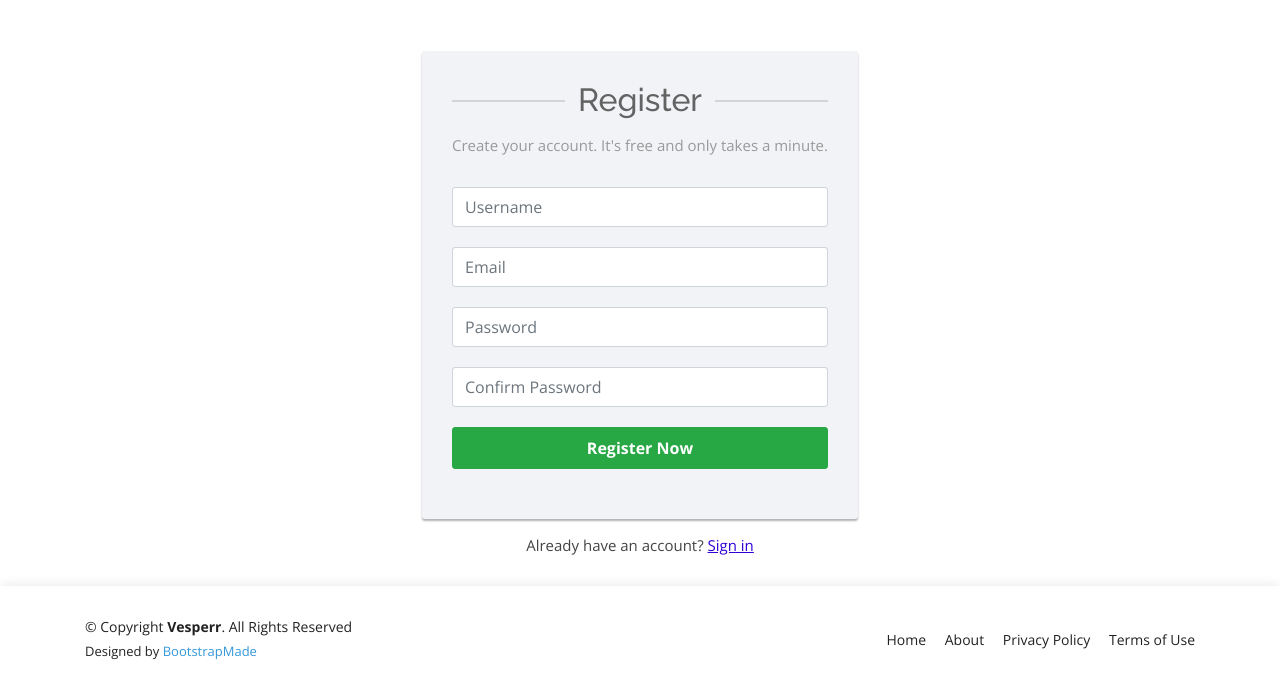
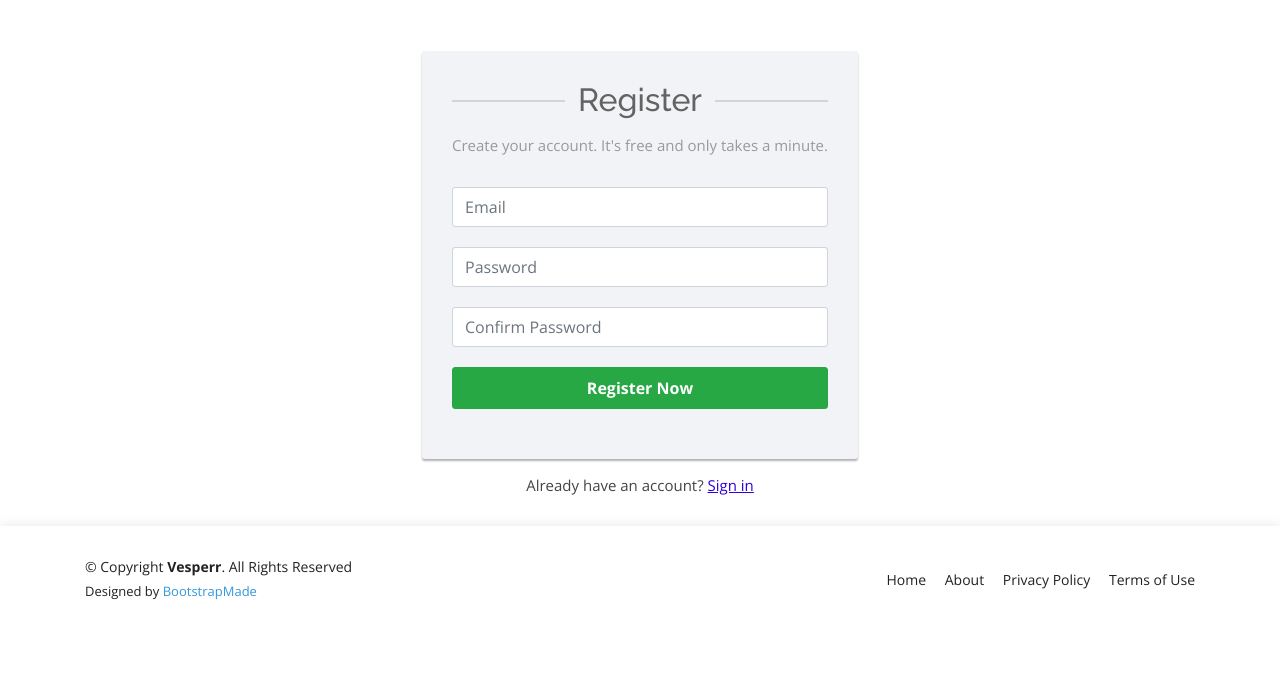
Before and after one commit to Divyansh044/Django-Ecommerce, a Django app: page /divauth/signup/ in a window 1280 px wide. Shown: the part 195-887 px from the top of the page. After the commit the page ends 795 px from the top, so only its background shows below. Run offline with Django 4.2, Linux system fonts and the light colour scheme; some libraries are stand-ins or nearby versions.

Commit message:
Successfully added signup and login features

```diff
--- a/ecommerce/divauth/views.py
+++ b/ecommerce/divauth/views.py
@@ -1,6 +1,6 @@
 from django.shortcuts import render, HttpResponse,redirect
 from django.contrib.auth.models import User
-from django.contrib.auth import authenticate,login,logout
+from django.contrib.auth import authenticate,login as auth_login,logout
 from django.contrib import messages
 
 #email import
@@ -13,7 +13,6 @@ from django. core.mail.message import EmailMessage
 def signup(request):
 
     if request.method=="POST":
-        username=request.POST['username']
         email=request.POST['email']
         password=request.POST['pass1']
         confirm_password=request.POST['pass2']
@@ -21,21 +20,38 @@ def signup(request):
             messages.warning(request,"Password doest not match")
             return render(request,'auth/signup.html')
         try:
-            if User.objects.get(email=email):
+            if User.objects.get(username=email):
                 messages.warning(request,"Email is already Used")
                 return render(request,'auth/signup.html')
 
         except Exception as identifier:
             pass
 
+        except Exception as identifier:
+            pass
 
-        myuser=User.objects.create_user(username,email,password)
+
+        myuser=User.objects.create_user(email,email,password)
         myuser.save()
         messages.info(request,"Signup Successfull!!! Please Login")
-        return redirect('/auth/login/')
+        return redirect('/divauth/login/')
 
     return render(request,'auth/signup.html')
 
 
 def login(request):
+    if request.method=="POST":
+        username=request.POST['email']
+        userpassword=request.POST['pass1']
+        myuser=authenticate(username=username,password=userpassword)
+
+        if myuser is not None:
+            auth_login(request,myuser)
+            messages.success(request,'Login Success')
+            return render(request,'index.html')
+
+        else:
+            messages.error(request,"Email or password is wrong")
+            return redirect('/divauth/login')
+
     return render(request,'auth/login.html')
--- a/ecommerce/ecommerce/settings.py
+++ b/ecommerce/ecommerce/settings.py
@@ -12,6 +12,7 @@ https://docs.djangoproject.com/en/4.2/ref/settings/
 
 from pathlib import Path
 import os
+from django.contrib.messages import constants as messages
 # Build paths inside the project like this: BASE_DIR / 'subdir'.
 BASE_DIR = Path(__file__).resolve().parent.parent
 
@@ -115,7 +116,9 @@ STATIC_URL = "static/"
 STATICFILES_DIRS =[
     os.path.join(BASE_DIR,'static')
 ]
-
+MESSAGE_TAGS={
+    messages.ERROR:'danger'
+}
 # Default primary key field type
 # https://docs.djangoproject.com/en/4.2/ref/settings/#default-auto-field
 
--- a/ecommerce/templates/auth/login.html
+++ b/ecommerce/templates/auth/login.html
@@ -20,14 +20,15 @@ SoleStride
     <button type="button" class="btn-close" data-bs-dismiss="alert" aria-label="Close"></button>
   </div>
 {%endfor%}
-    <form action="/examples/actions/confirmation.php" method="post">
+    <form action="/divauth/login/" method="post">
+        {% csrf_token %}
 		<h2>Login</h2>
 
         <div class="form-group">
         	<input type="email" class="form-control" name="email" placeholder="Email" required="required">
         </div>
 		<div class="form-group">
-            <input type="password" class="form-control" name="password" placeholder="Password" required="required">
+            <input type="password" class="form-control" name="pass1" placeholder="Password" required="required">
         </div>
 
 		<div class="form-group">
--- a/ecommerce/templates/auth/signup.html
+++ b/ecommerce/templates/auth/signup.html
@@ -20,13 +20,10 @@ SoleStride
 {%endfor%}
 <div class="signup-form">
 
-    <form action="/divauth/signup" method="post">
+    <form action="/divauth/signup/" method="post">
         {% csrf_token %}
 		<h2>Register</h2>
 		<p class="hint-text">Create your account. It's free and only takes a minute.</p>
-        <div class="form-group">
-        	<input type="text" class="form-control" name="username" placeholder="Username" required="required">
-        </div>
         <div class="form-group">
         	<input type="email" class="form-control" name="email" placeholder="Email" required="required">
         </div>
```
Also changed, not shown: ecommerce/db.sqlite3.
